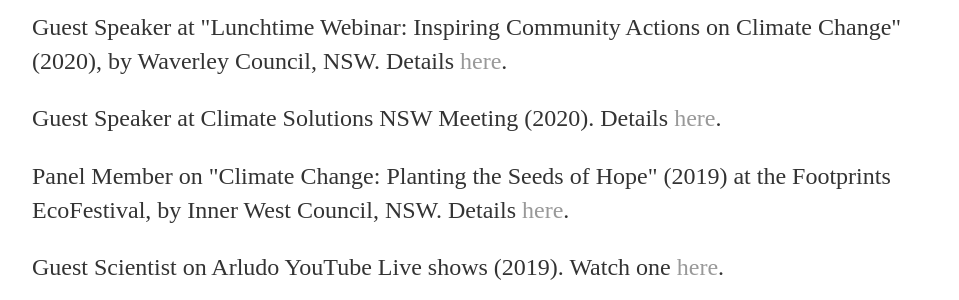
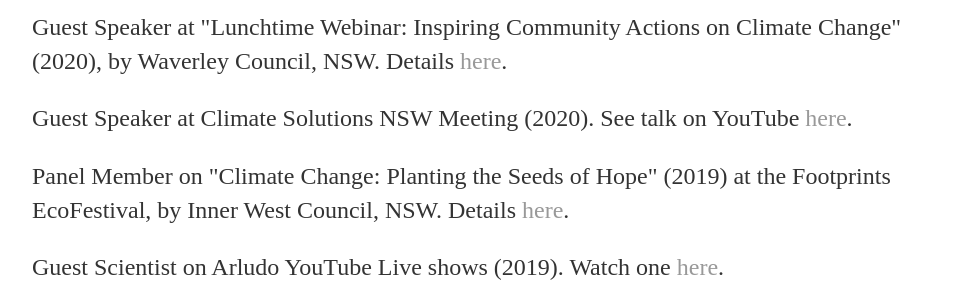
Before and after one commit to belindaxie/belindaxie.github.io, a Jekyll site: the page built from cv/index.html, in a window 1280 px wide. Shown: the part 1509-1809 px from the top of the page, without its empty margins (160-1119 px from the left). Built offline with Jekyll 4.4.1, drawn with Linux system fonts in a browser that asks for light colours.

Commit message:
added youtube link to CCL talk

```diff
--- a/cv/index.html
+++ b/cv/index.html
@@ -43,7 +43,7 @@ title: CV of Belinda Xie
 
 	<p>Guest Speaker at "Lunchtime Webinar: Inspiring Community Actions on Climate Change" (2020), by Waverley Council, NSW. Details <a href="https://www.eventbrite.com.au/e/lunchtime-webinar-inspiring-community-actions-on-climate-change-tickets-103200326956">here</a>.</p>
 
-	<p>Guest Speaker at Climate Solutions NSW Meeting (2020). Details <a href="https://www.meetup.com/en-AU/Climate-Solutions-NSW/events/270441959/">here</a>.</p>
+	<p>Guest Speaker at Climate Solutions NSW Meeting (2020). See talk on YouTube <a href="https://www.youtube.com/watch?v=xhizP_KP_cU">here</a>.</p>
 
 	<p>Panel Member on "Climate Change: Planting the Seeds of Hope" (2019) at the Footprints EcoFestival, by Inner West Council, NSW. Details <a href="https://www.innerwest.nsw.gov.au/explore/whats-on/events-in-detail/footprints-ecofestival/talks-discussions-and-open-studios">here</a>.</p>
 
```
